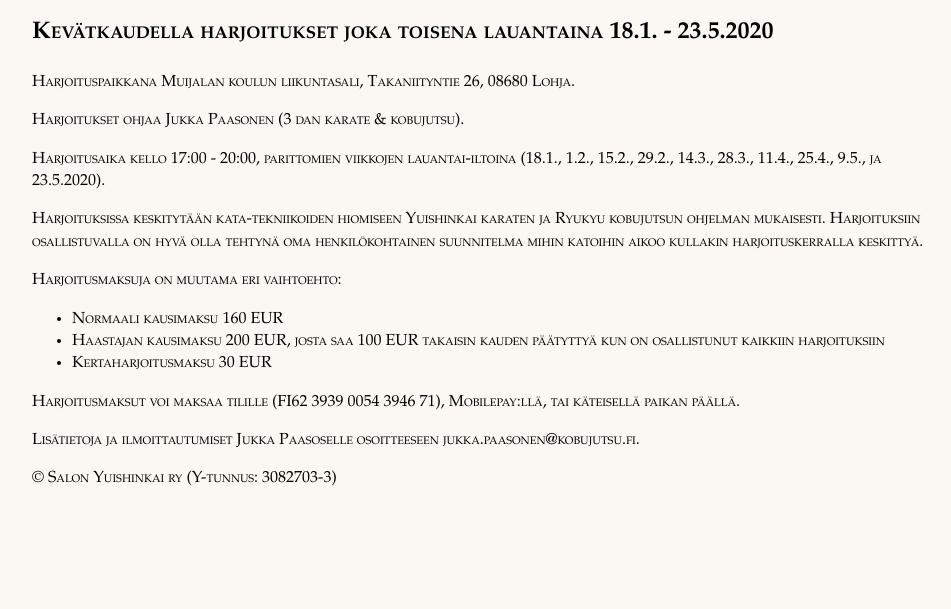
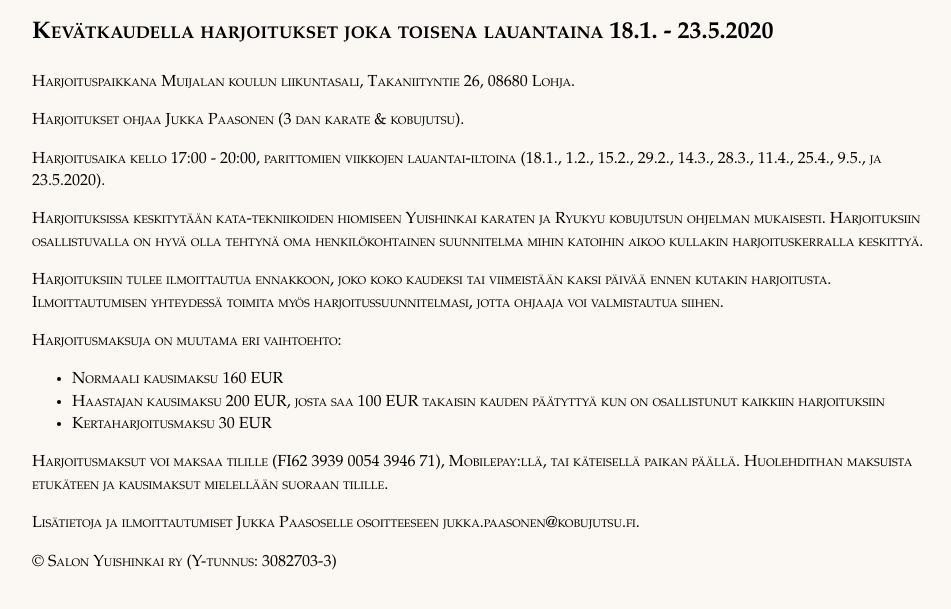
Before and after one commit to paazmaya/salo.kobujutsu.fi, a plain HTML site: page public/index.html in a window 1280 px wide. Shown: the part 201-810 px from the top of the page, without its empty margins (160-1111 px from the left). Drawn offline with Linux system fonts and the light colour scheme.

Commit message:
Clarified

```diff
--- a/public/index.html
+++ b/public/index.html
@@ -60,13 +60,16 @@
       <p>Harjoituksissa keskitytään kata-tekniikoiden hiomiseen Yuishinkai karaten ja Ryukyu kobujutsun ohjelman mukaisesti.
         Harjoituksiin osallistuvalla on hyvä olla tehtynä oma henkilökohtainen suunnitelma mihin katoihin aikoo kullakin
         harjoituskerralla keskittyä.</p>
+      <p>Harjoituksiin tulee ilmoittautua ennakkoon, joko koko kaudeksi tai viimeistään kaksi päivää ennen kutakin harjoitusta.
+        Ilmoittautumisen yhteydessä toimita myös harjoitussuunnitelmasi, jotta ohjaaja voi valmistautua siihen.</p>
       <p>Harjoitusmaksuja on muutama eri vaihtoehto:</p>
       <ul>
         <li>Normaali kausimaksu 160 EUR</li>
         <li>Haastajan kausimaksu 200 EUR, josta saa 100 EUR takaisin kauden päätyttyä kun on osallistunut kaikkiin harjoituksiin</li>
         <li>Kertaharjoitusmaksu 30 EUR</li>
       </ul>
-      <p>Harjoitusmaksut voi maksaa tilille (FI62 3939 0054 3946 71), Mobilepay:llä, tai käteisellä paikan päällä.</p>
+      <p>Harjoitusmaksut voi maksaa tilille (FI62 3939 0054 3946 71), Mobilepay:llä, tai käteisellä paikan päällä.
+        Huolehdithan maksuista etukäteen ja kausimaksut mielellään suoraan tilille.</p>
       <p>Lisätietoja ja ilmoittautumiset Jukka Paasoselle osoitteeseen jukka.paasonen@kobujutsu.fi.</p>
     </section>
     <footer>
```
